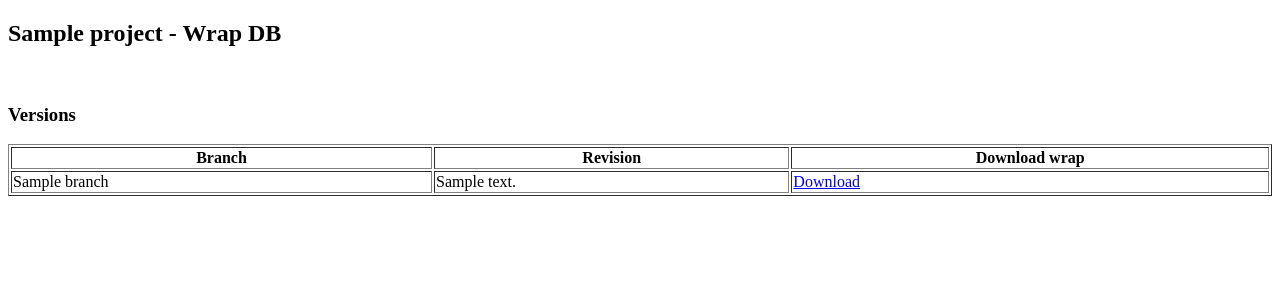
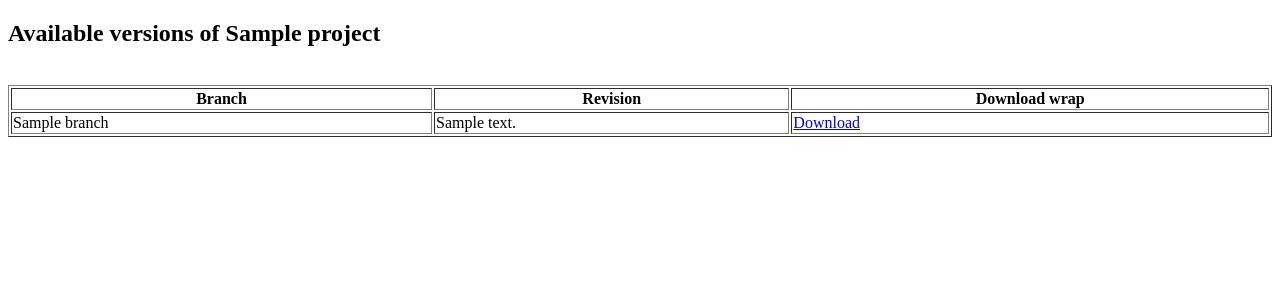
Before and after one commit to mesonbuild/mesonwrap, a Flask app: template wrapweb/templates/project.html in a window 1280 px wide. Shown: the top 300 px of the page. Run offline with Flask 2, Linux system fonts and the light colour scheme; the template is opened without the code that fills it: most values are stand-ins (such as "Sample title", 1, 10 or a date in 2020).

Commit message:
tmpl: use more better header
Signed-off-by: Igor Gnatenko <i.gnatenko.brain@gmail.com>

```diff
--- a/wrapweb/templates/project.html
+++ b/wrapweb/templates/project.html
@@ -1,8 +1,7 @@
 {% extends "layout.html" %}
 {% block body %}
-  <h2>{{ project }} - Wrap DB</h2>
+  <h2>Available versions of {{ project }}</h2>
   <br>
-  <h3>Versions</h3>
   <table border="1" style="width:100%">
     <tr>
       <th>Branch</th>
```
